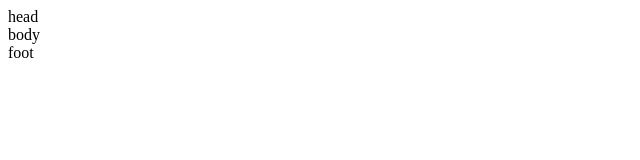
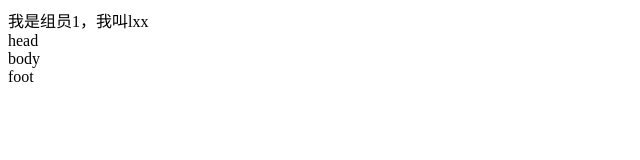
Before and after one commit to lxx929/fenzhi, a plain HTML site: page index.html in a window 1280 px wide. Shown: the whole page, without its empty margins (0-640 px from the left). Drawn offline with Linux system fonts and the light colour scheme.

Commit message:
项目框架

```diff
--- a/index.html
+++ b/index.html
@@ -10,6 +10,7 @@
 
 <body>
     <div class="wrapper">
+        我是组员1，我叫lxx
         <header>head</header>
         <section>body</section>
         <footer>foot</footer>
```
